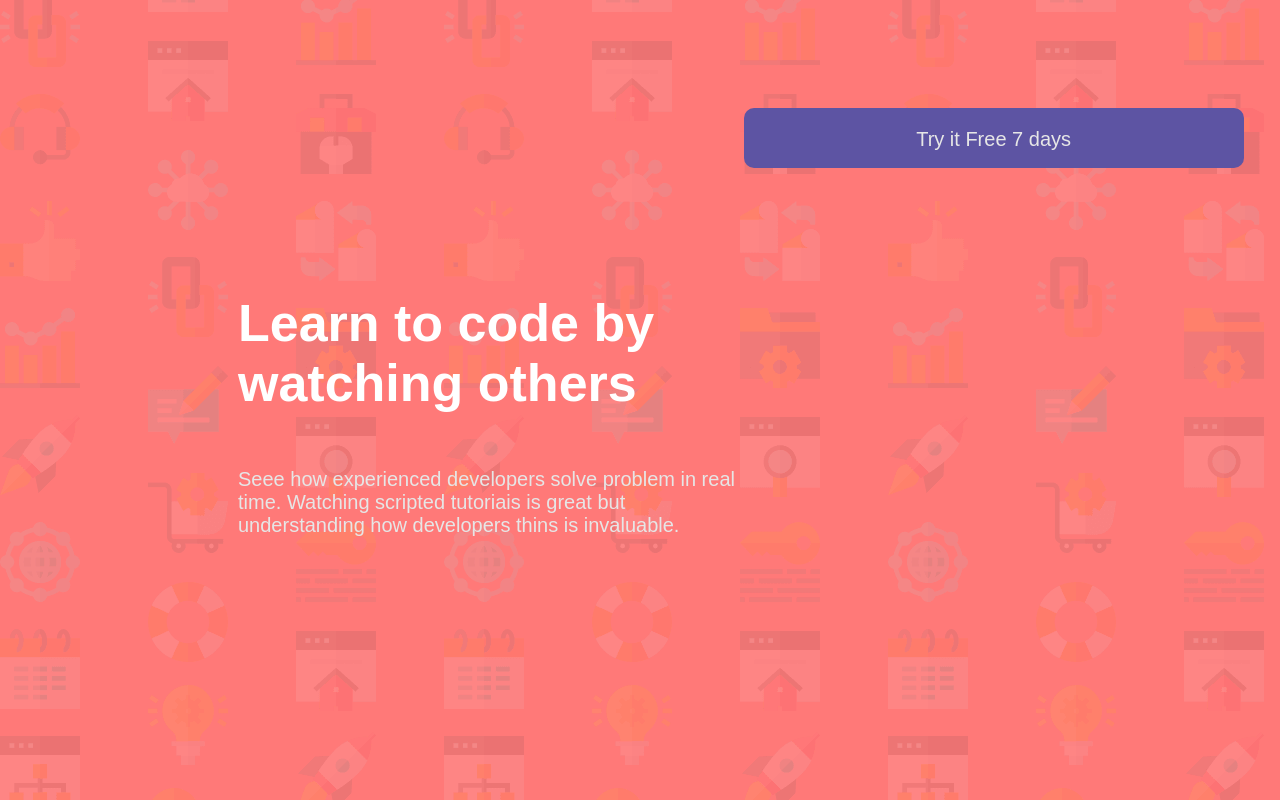
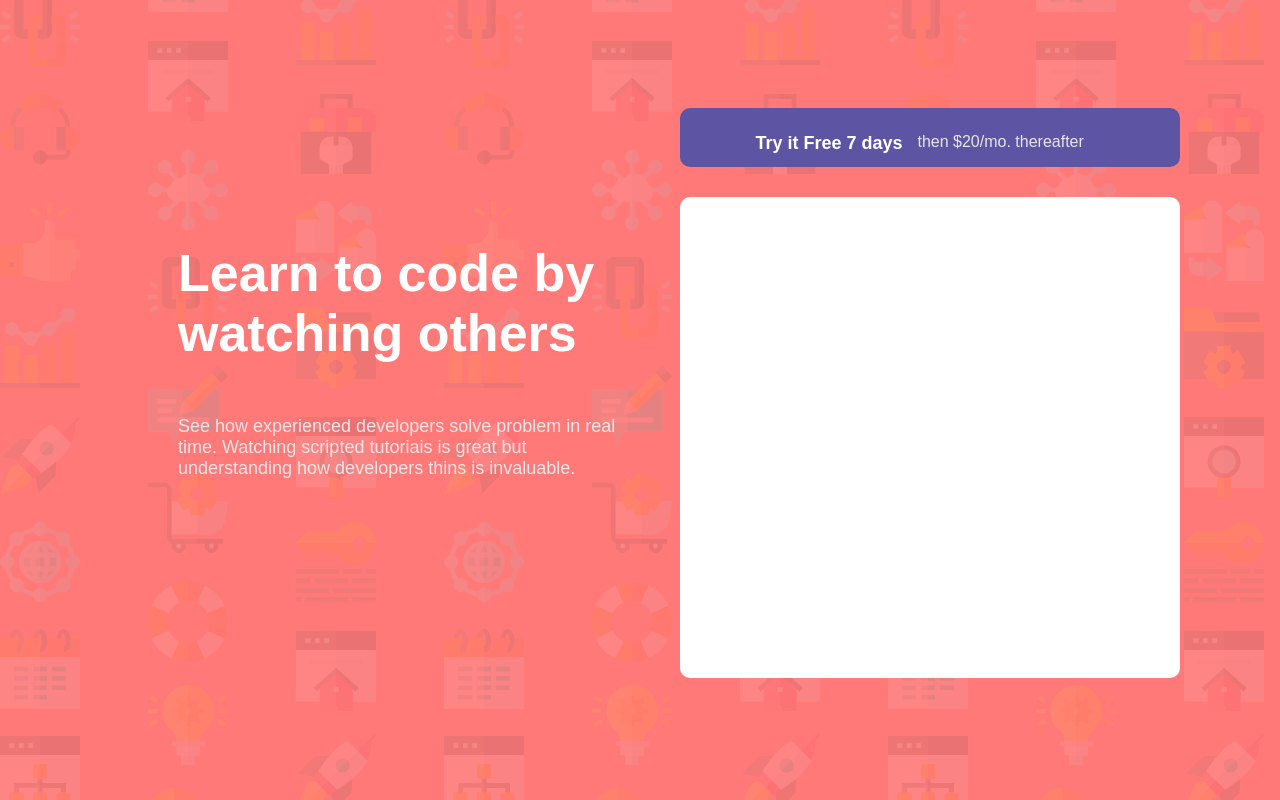
Before and after one commit to Lipekline/front_End_Mentor, a plain HTML site: page index.html in a window 1280 px wide. Drawn offline with Linux system fonts and the light colour scheme; a web font is replaced by a local one.

Commit message:
containers

```diff
--- a/index.css
+++ b/index.css
@@ -5,6 +5,8 @@
     background-image: url(./images/bg-intro-desktop.png);
     display: flex;
     flex-direction: row;
+    width: auto;
+    height: auto;
 }
 
 h1{
@@ -14,17 +16,17 @@ h1{
 }
 
 .texto1{
-    width: 40%;
+    width: 35%;
     height: 100px;
     display: flex;
     align-items: center;
-    margin-top: 250px;
-    margin-left: 230px;
+    margin-top: 200px;
+    margin-left: 170px;
     flex-direction: column;
 }
 
 p{
-    font-size: 20px;
+    font-size: 18px;
     font-family: 'Poppins', sans-serif;
     color: #e6e6e6;
 }
@@ -32,9 +34,11 @@ p{
 .containers{
 
     width: 200px;
-    height: 500px;
+    height: 670px;
     display: flex;
     flex-direction: column;
+    margin-top: 0px;
+    margin-left: 60px;
 }
 
 .try{
@@ -44,5 +48,31 @@ p{
     border-radius: 10px;
     margin-top: 100px;
     text-align: center;
+    display: flex;
+    flex-direction: row;
 
 }
+
+.try p{
+    font-size: 16px;
+    margin-top: 5%;
+    margin-left: 15px;
+    padding: 0px;
+}
+
+.try h1{
+    font-size: 18px;
+    font-family: 'Poppins', sans-serif;
+    color: #ffffff;
+    margin-top: 5%;
+    margin-left: 15%;
+    padding: 0px;
+}
+
+.form{
+    background-color: #ffffff;
+    border-radius: 10px;
+    margin-top: 30px;
+    width: 500px;
+    height: 100%;
+}
--- a/index.html
+++ b/index.html
@@ -12,14 +12,14 @@
     <div class="texto1">
 
         <h1> Learn to code by watching others</h1>
-        <p>Seee how experienced developers solve problem in real time.
+        <p>See how experienced developers solve problem in real time.
           Watching scripted tutoriais is great but understanding how developers thins is invaluable.
         </p>
     </div>
 
     <div class="containers">
       <div class="try">
-        <p>Try it Free 7 days</p>
+       <h1>Try it Free 7 days</h1><p>then $20/mo. thereafter</p>
       </div>
 
       <div class="form">
```
